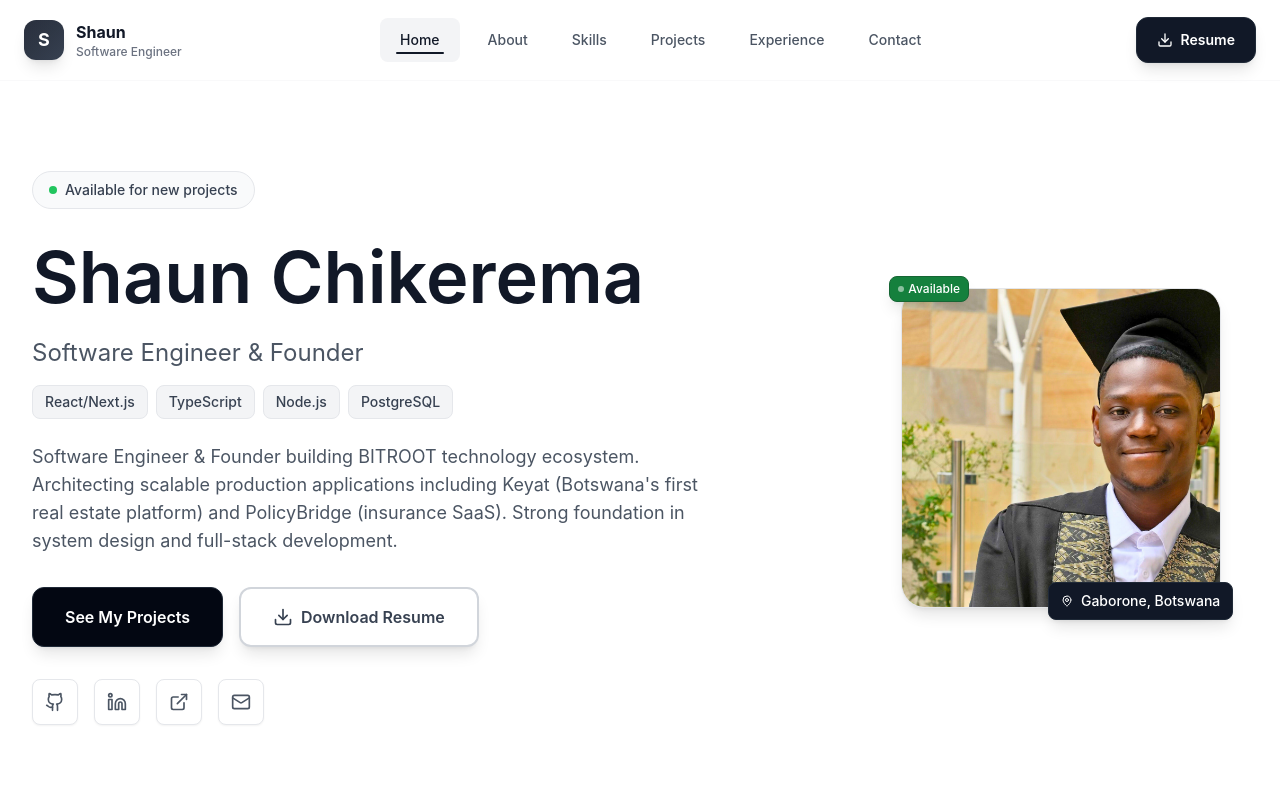
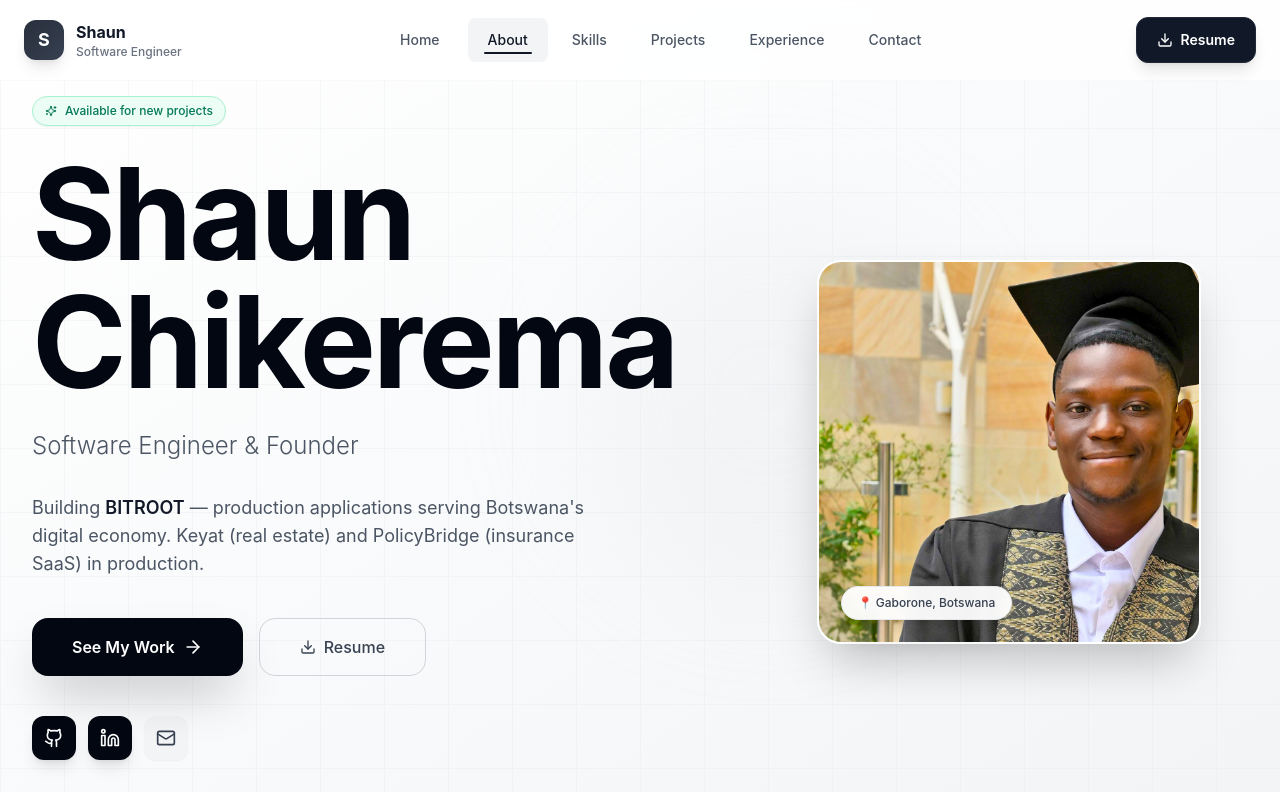
Before and after one commit to shaunChikerema/shaun-chikerema-portfolio, a Next.js app: page / in a window 1280 px wide. Shown: the top 792 px of the page. Built offline with nearby package versions, Linux system fonts and the light colour scheme.

Commit message:
Update Hero section styling and layout

```diff
--- a/src/components/sections/Hero.tsx
+++ b/src/components/sections/Hero.tsx
@@ -1,8 +1,6 @@
-//src/components/sections/Hero.tsx
 'use client';
 import { motion } from 'framer-motion';
-import { Github, Linkedin, Mail, Download, MapPin, ExternalLink } from 'lucide-react';
-import { PERSONAL_INFO } from '../../lib/constants';
+import { Github, Linkedin, Mail, Download, ArrowRight, Sparkles } from 'lucide-react';
 import { useState } from 'react';
 import Image from 'next/image';
 
@@ -21,174 +19,187 @@ export default function Hero() {
     document.body.appendChild(link);
     link.click();
     document.body.removeChild(link);
-
     setTimeout(() => setIsDownloading(false), 1500);
   };
 
   return (
-    <section id="home" className="min-h-screen flex items-center justify-center relative bg-white overflow-hidden pt-20 lg:pt-24">
-      <div className="container mx-auto px-4 sm:px-6 lg:px-8">
-        <div className="grid grid-cols-1 lg:grid-cols-12 gap-8 lg:gap-12 items-center">
-          {/* CONTENT COLUMN - DOMINANT (66.6%) */}
+    <section className="min-h-screen flex items-center justify-center relative overflow-hidden pt-20 lg:pt-24 bg-gradient-to-br from-white via-gray-50 to-gray-100">
+      {/* Subtle grid pattern */}
+      <div className="absolute inset-0 bg-[linear-gradient(to_right,#e5e7eb_1px,transparent_1px),linear-gradient(to_bottom,#e5e7eb_1px,transparent_1px)] bg-[size:4rem_4rem] opacity-30"></div>
+
+      {/* Gradient orb */}
+      <div className="absolute top-1/4 right-1/4 w-96 h-96 bg-gradient-to-br from-gray-200 to-gray-300 rounded-full blur-3xl opacity-20"></div>
+
+      <div className="container mx-auto px-4 sm:px-6 lg:px-8 relative z-10">
+        <div className="grid grid-cols-1 lg:grid-cols-12 gap-12 items-center">
+
+          {/* CONTENT COLUMN */}
           <motion.div
-            initial={{ opacity: 0, x: -30 }}
-            animate={{ opacity: 1, x: 0 }}
-            transition={{ duration: 0.8 }}
-            className="lg:col-span-8 text-center lg:text-left order-2 lg:order-1"
+            initial={{ opacity: 0, y: 30 }}
+            animate={{ opacity: 1, y: 0 }}
+            transition={{ duration: 0.8, ease: "easeOut" }}
+            className="lg:col-span-7 text-center lg:text-left"
           >
-            {/* Professional Badge */}
+            {/* Availability Badge */}
             <motion.div
               initial={{ opacity: 0, scale: 0.9 }}
               animate={{ opacity: 1, scale: 1 }}
               transition={{ delay: 0.2 }}
-              className="inline-flex items-center px-4 py-2 rounded-full bg-gray-50 border border-gray-200 text-gray-700 text-sm font-medium mb-8"
+              className="inline-flex items-center gap-2 px-3 py-1.5 rounded-full bg-emerald-50 border border-emerald-200 text-emerald-700 text-xs font-medium mb-6 shadow-sm"
             >
-              <div className="relative mr-2">
-                <div className="w-2 h-2 bg-green-500 rounded-full animate-ping absolute"></div>
-                <div className="w-2 h-2 bg-green-500 rounded-full relative"></div>
-              </div>
+              <Sparkles className="w-3 h-3" />
               Available for new projects
             </motion.div>
 
-            {/* Name - Clean Professional */}
+            {/* Name - MASSIVE */}
             <motion.h1
               initial={{ opacity: 0, y: 20 }}
               animate={{ opacity: 1, y: 0 }}
-              transition={{ delay: 0.3 }}
-              className="text-4xl sm:text-5xl md:text-6xl lg:text-6xl xl:text-7xl font-semibold text-gray-900 mb-6 leading-tight"
+              transition={{ delay: 0.3, duration: 0.8 }}
+              className="text-6xl sm:text-7xl lg:text-8xl xl:text-9xl font-bold text-gray-950 mb-6 leading-[0.9] tracking-tight"
             >
-              {PERSONAL_INFO.name}
+              Shaun<br />Chikerema
             </motion.h1>
 
-            {/* Title */}
+            {/* Title - Subtle */}
             <motion.p
               initial={{ opacity: 0, y: 20 }}
               animate={{ opacity: 1, y: 0 }}
               transition={{ delay: 0.4 }}
-              className="text-lg sm:text-xl md:text-2xl text-gray-600 mb-4 max-w-2xl leading-relaxed"
+              className="text-xl sm:text-2xl text-gray-600 font-light mb-8 max-w-xl"
             >
               Software Engineer & Founder
             </motion.p>
 
-            {/* Tech Stack - Clean Badges */}
-            <motion.div
-              initial={{ opacity: 0 }}
-              animate={{ opacity: 1 }}
-              transition={{ delay: 0.5 }}
-              className="flex flex-wrap gap-2 text-sm mb-6 justify-center lg:justify-start"
-            >
-              <span className="font-medium bg-gray-100 text-gray-700 px-3 py-1.5 rounded-lg border border-gray-200">React/Next.js</span>
-              <span className="font-medium bg-gray-100 text-gray-700 px-3 py-1.5 rounded-lg border border-gray-200">TypeScript</span>
-              <span className="font-medium bg-gray-100 text-gray-700 px-3 py-1.5 rounded-lg border border-gray-200">Node.js</span>
-              <span className="font-medium bg-gray-100 text-gray-700 px-3 py-1.5 rounded-lg border border-gray-200">PostgreSQL</span>
-            </motion.div>
-
-            {/* Bio - Crystal Clear */}
+            {/* Bio - Concise */}
             <motion.p
               initial={{ opacity: 0, y: 20 }}
               animate={{ opacity: 1, y: 0 }}
-              transition={{ delay: 0.6 }}
-              className="text-base sm:text-lg text-gray-600 mb-8 max-w-2xl leading-relaxed"
+              transition={{ delay: 0.5 }}
+              className="text-base sm:text-lg text-gray-600 mb-10 max-w-xl leading-relaxed opacity-90"
             >
-              Software Engineer & Founder building BITROOT technology ecosystem. Architecting scalable production applications including Keyat (Botswana's first real estate platform) and PolicyBridge (insurance SaaS). Strong foundation in system design and full-stack development.
+              Building <span className="font-semibold text-gray-900">BITROOT</span> — production applications serving Botswana's digital economy. Keyat (real estate) and PolicyBridge (insurance SaaS) in production.
             </motion.p>
 
-            {/* CTA Buttons - PERFECTED CONTRAST */}
+            {/* CTAs - CLEAR HIERARCHY */}
             <motion.div
               initial={{ opacity: 0, y: 20 }}
               animate={{ opacity: 1, y: 0 }}
-              transition={{ delay: 0.7 }}
-              className="flex flex-col sm:flex-row gap-4 justify-center lg:justify-start mb-8"
+              transition={{ delay: 0.6 }}
+              className="flex flex-col sm:flex-row gap-4 justify-center lg:justify-start mb-10"
             >
+              {/* Primary CTA - DOMINANT */}
               <motion.button
                 onClick={scrollToProjects}
                 whileHover={{ scale: 1.02 }}
                 whileTap={{ scale: 0.98 }}
-                className="group relative bg-gray-950 text-white px-8 py-4 rounded-xl font-semibold hover:bg-gray-900 transition-all duration-300 shadow-lg hover:shadow-xl flex items-center justify-center border border-gray-800"
+                className="group relative bg-gray-950 text-white px-10 py-4 rounded-2xl font-semibold hover:bg-gray-900 transition-all duration-300 shadow-2xl hover:shadow-3xl flex items-center justify-center gap-2 active:scale-95 focus:ring-4 focus:ring-gray-300 focus:outline-none"
               >
-                <span className="relative z-10">See My Projects</span>
+                <span>See My Work</span>
+                <ArrowRight className="w-5 h-5 group-hover:translate-x-1 transition-transform" />
               </motion.button>
 
+              {/* Secondary CTA - SUBTLE */}
               <motion.button
                 onClick={downloadResume}
                 whileHover={{ scale: 1.02 }}
                 whileTap={{ scale: 0.98 }}
                 disabled={isDownloading}
-                className="group relative bg-white text-gray-700 px-8 py-4 rounded-xl font-semibold border-2 border-gray-300 hover:border-gray-400 hover:text-gray-900 transition-all duration-300 shadow-lg hover:shadow-xl flex items-center justify-center gap-2 disabled:opacity-50 disabled:cursor-not-allowed"
+                className="group relative bg-transparent text-gray-700 px-10 py-4 rounded-2xl font-medium border border-gray-300 hover:bg-gray-50 hover:border-gray-400 transition-all duration-300 flex items-center justify-center gap-2 disabled:opacity-50 disabled:cursor-not-allowed active:scale-95 focus:ring-4 focus:ring-gray-200 focus:outline-none"
               >
-                <Download className={`w-5 h-5 ${isDownloading ? 'animate-spin' : ''}`} />
-                <span>{isDownloading ? 'Downloading...' : 'Download Resume'}</span>
+                <Download className={`w-4 h-4 ${isDownloading ? 'animate-bounce' : ''}`} />
+                <span>{isDownloading ? 'Downloading...' : 'Resume'}</span>
               </motion.button>
             </motion.div>
 
-            {/* Social Links - PERFECTED SPACING */}
+            {/* Social Links - PRIORITIZED */}
             <motion.div
               initial={{ opacity: 0 }}
               animate={{ opacity: 1 }}
-              transition={{ delay: 0.9 }}
-              className="flex justify-center lg:justify-start space-x-4"
+              transition={{ delay: 0.7 }}
+              className="flex justify-center lg:justify-start gap-3"
             >
-              {[
-                { icon: Github, href: "https://github.com/shaunChikerema", label: "GitHub" },
-                { icon: Linkedin, href: "https://linkedin.com/in/shaunchikerema", label: "LinkedIn" },
-                { icon: ExternalLink, href: "https://shaunchikerema.vercel.app", label: "Portfolio" },
-                { icon: Mail, href: `mailto:${PERSONAL_INFO.email}`, label: "Email" }
-              ].map(({ icon: Icon, href, label }, index) => (
-                <motion.a
-                  key={label}
-                  href={href}
-                  initial={{ opacity: 0, y: 20 }}
-                  animate={{ opacity: 1, y: 0 }}
-                  transition={{ delay: 0.9 + index * 0.1 }}
-                  whileHover={{ scale: 1.1, y: -2 }}
-                  className="group p-3 bg-white text-gray-600 hover:text-gray-900 transition-all duration-300 rounded-lg shadow-sm hover:shadow-md border border-gray-200 hover:border-gray-300"
-                  aria-label={label}
-                  target="_blank"
-                  rel="noopener noreferrer"
-                >
-                  <Icon className="w-5 h-5 group-hover:scale-110 transition-transform duration-300" />
-                </motion.a>
+              {/* Primary - GitHub & LinkedIn */}
+              <motion.a
+                href="https://github.com/shaunChikerema"
+                whileHover={{ scale: 1.05, y: -2 }}
+                whileTap={{ scale: 0.95 }}
+                className="p-3 bg-gray-950 text-white rounded-xl hover:bg-gray-900 transition-all duration-300 shadow-lg hover:shadow-xl active:scale-90 focus:ring-4 focus:ring-gray-300 focus:outline-none"
+                aria-label="GitHub"
+                target="_blank"
+                rel="noopener noreferrer"
+              >
+                <Github className="w-5 h-5" />
+              </motion.a>
+
+              <motion.a
+                href="https://linkedin.com/in/shaunchikerema"
+                whileHover={{ scale: 1.05, y: -2 }}
+                whileTap={{ scale: 0.95 }}
+                className="p-3 bg-gray-950 text-white rounded-xl hover:bg-gray-900 transition-all duration-300 shadow-lg hover:shadow-xl active:scale-90 focus:ring-4 focus:ring-gray-300 focus:outline-none"
+                aria-label="LinkedIn"
+                target="_blank"
+                rel="noopener noreferrer"
+              >
+                <Linkedin className="w-5 h-5" />
+              </motion.a>
+
+              {/* Secondary - Email */}
+              <motion.a
+                href="mailto:sschikerema@gmail.com"
+                whileHover={{ scale: 1.05, y: -2 }}
+                whileTap={{ scale: 0.95 }}
+                className="p-3 bg-gray-100 text-gray-700 rounded-xl hover:bg-gray-200 transition-all duration-300 shadow-sm hover:shadow-md active:scale-90 focus:ring-4 focus:ring-gray-200 focus:outline-none"
+                aria-label="Email"
+              >
+                <Mail className="w-5 h-5" />
+              </motion.a>
+            </motion.div>
+
+            {/* Tech Stack - MINIMAL */}
+            <motion.div
+              initial={{ opacity: 0 }}
+              animate={{ opacity: 1 }}
+              transition={{ delay: 0.8 }}
+              className="flex flex-wrap gap-2 text-xs mt-8 justify-center lg:justify-start opacity-60"
+            >
+              {['Next.js', 'TypeScript', 'PostgreSQL', 'React Native'].map((tech) => (
+                <span key={tech} className="text-gray-600 font-medium">
+                  {tech}
+                </span>
               ))}
             </motion.div>
           </motion.div>
 
-          {/* PHOTO COLUMN - SUPPORTING (33.3%) */}
+          {/* PHOTO COLUMN - WITH REAL IMAGE */}
           <motion.div
-            initial={{ opacity: 0, x: 30 }}
-            animate={{ opacity: 1, x: 0 }}
+            initial={{ opacity: 0, scale: 0.95 }}
+            animate={{ opacity: 1, scale: 1 }}
             transition={{ duration: 0.8, delay: 0.4 }}
-            className="lg:col-span-4 flex justify-center order-1 lg:order-2"
+            className="lg:col-span-5 flex justify-center"
           >
-            {/* PERFECTED PHOTO CONTAINER */}
-            <div className="relative w-56 h-56 sm:w-64 sm:h-64 lg:w-80 lg:h-80">
-
-              {/* MAIN HEADSHOT */}
-              <div className="absolute inset-0 bg-white rounded-3xl shadow-lg border border-gray-200 overflow-hidden">
+            <div className="relative w-72 h-72 sm:w-80 sm:h-80 lg:w-96 lg:h-96">
+              {/* Photo with Next.js Image */}
+              <div className="absolute inset-0 rounded-3xl overflow-hidden shadow-2xl border-2 border-white">
                 <Image
                   src="/images/shaun-profile.png"
                   alt="Shaun Chikerema - Software Engineer & Founder"
                   fill
-                  className="object-cover rounded-2xl"
+                  className="object-cover"
                   priority
+                  sizes="(max-width: 768px) 288px, (max-width: 1024px) 320px, 384px"
                 />
               </div>
 
-              {/* LOCATION BADGE - PERFECTED */}
-              <div className="absolute -bottom-3 -right-3 bg-gray-900 text-white px-3 py-2 rounded-lg font-medium shadow-lg border border-gray-800 text-sm">
-                <div className="flex items-center gap-2">
-                  <MapPin className="w-3 h-3" />
-                  <span>Gaborone, Botswana</span>
-                </div>
-              </div>
-
-              {/* STATUS BADGE - PERFECTED */}
-              <div className="absolute -top-3 -left-3 bg-green-700 text-white px-2 py-1 rounded-lg font-medium text-xs shadow-lg border border-green-800">
-                <div className="flex items-center gap-1">
-                  <div className="w-1.5 h-1.5 bg-white rounded-full animate-pulse"></div>
-                  <span>Available</span>
-                </div>
-              </div>
-
+              {/* Single Subtle Badge */}
+              <motion.div
+                initial={{ opacity: 0, y: 10 }}
+                animate={{ opacity: 1, y: 0 }}
+                transition={{ delay: 0.9 }}
+                className="absolute bottom-6 left-6 bg-white/95 backdrop-blur-sm px-4 py-2 rounded-full text-xs font-medium text-gray-700 shadow-xl border border-gray-200"
+              >
+                📍 Gaborone, Botswana
+              </motion.div>
             </div>
           </motion.div>
         </div>
```
